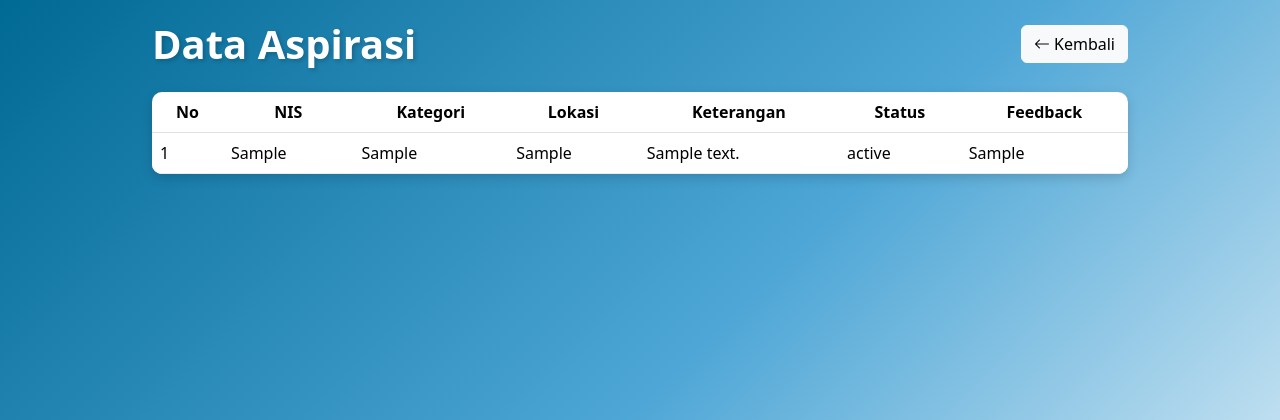
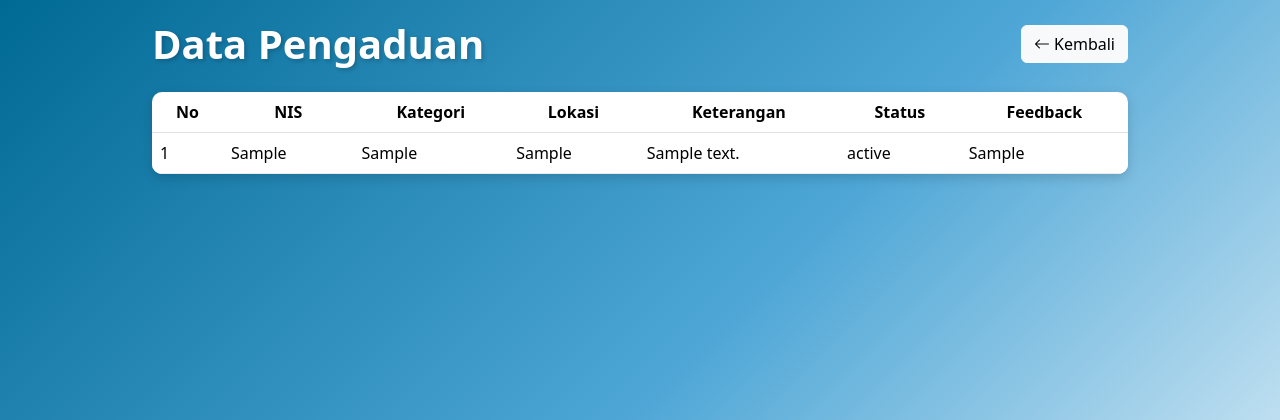
Before and after one commit to sekarrahayu/AplikasiPengaduan, a PHP site: page /admin/dataaspirasi.php in a window 1280 px wide. Shown: the top 420 px of the page. Run offline with PHP 8.4, Linux system fonts and the light colour scheme; tables that the repository leaves empty or names only in its code hold one stand-in row (values such as "Sample post").

Commit message:
mengganti aspirasi menjadi pengaduan

```diff
--- a/admin/dataaspirasi.php
+++ b/admin/dataaspirasi.php
@@ -56,7 +56,7 @@ $queryaspirasi = mysqli_query($koneksi, "SELECT input_aspirasi.nis, kategori.jen
   <body>
     <div class="container">
       <div class="d-flex justify-content-between align-items-center mb-4">
-        <h1 class="mb-0">Data Aspirasi</h1>
+        <h1 class="mb-0">Data Pengaduan</h1>
         <a href="halamanadmin.php" class="btn btn-light">
           <i class="bi bi-arrow-left"></i> Kembali
         </a>
--- a/admin/halamanadmin.php
+++ b/admin/halamanadmin.php
@@ -195,7 +195,7 @@
             </a>
             <div class="nav-menu">
                 <a href="datasiswa.php">Data Siswa</a>
-                <a href="dataaspirasi.php">Data Aspirasi</a>
+                <a href="dataaspirasi.php">Data Pengaduan</a>
                 <a href="#histori.php">Histori</a>
                 <a href="../login.php" class="logout-btn">Logout</a>
             </div>
```
